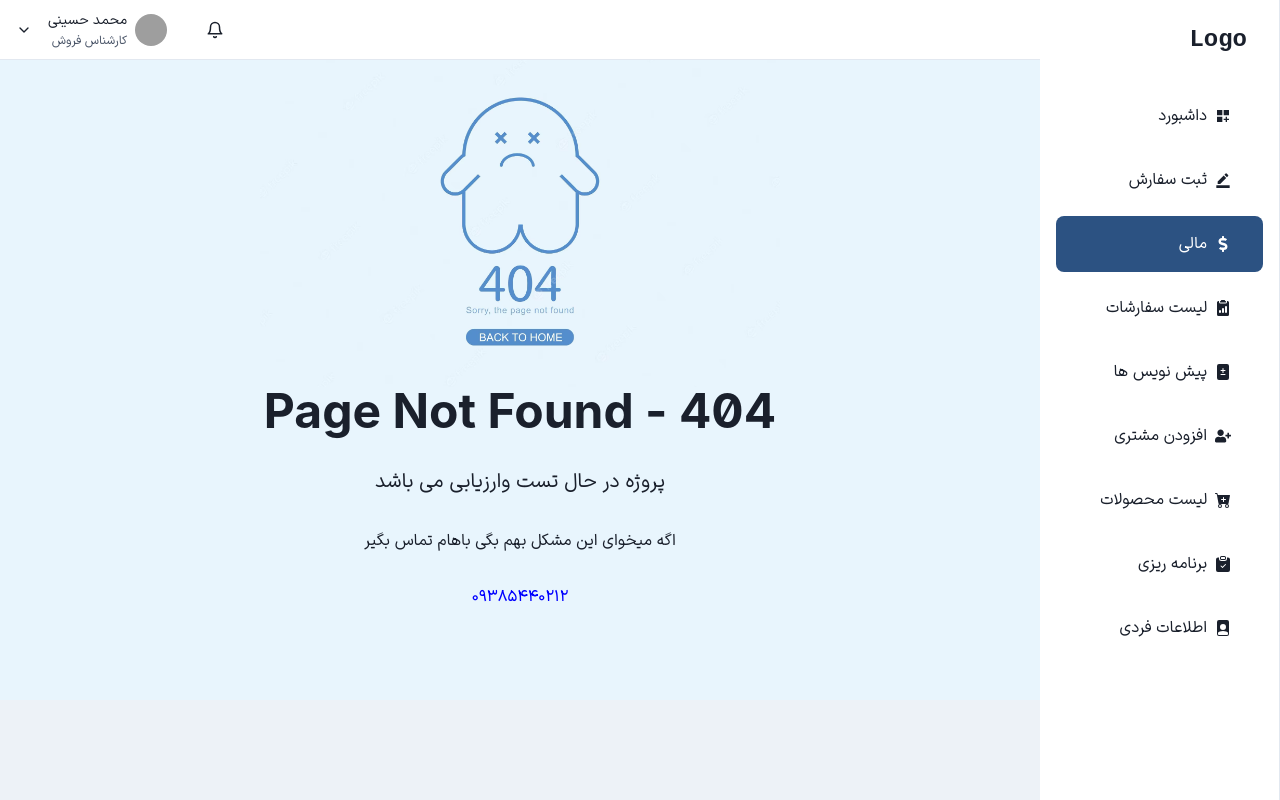
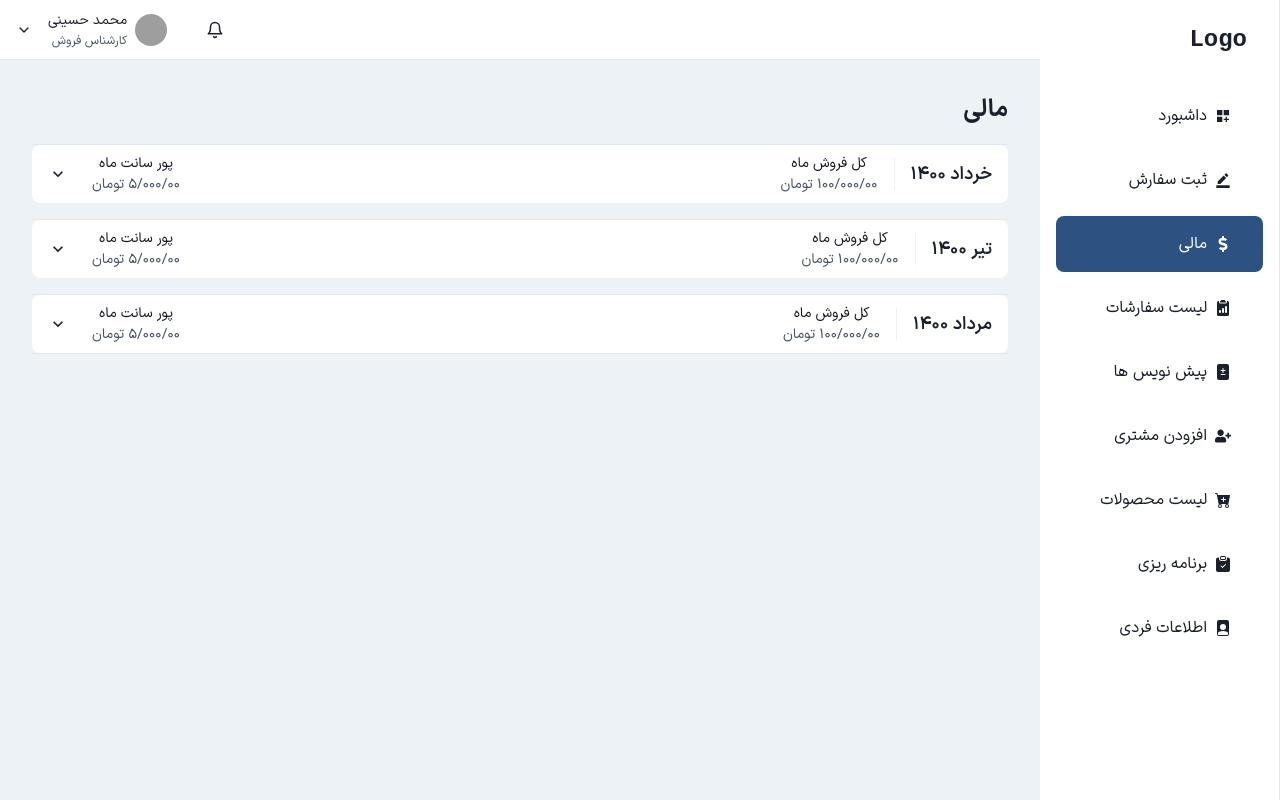
Before and after one commit to amirkh330/seller-panel, a Next.js app: page /finance in a window 1280 px wide. Before the commit this address had no page. Built offline with nearby package versions, Linux system fonts and the light colour scheme; grey boxes are pictures that could not be loaded.

Commit message:
create finance and set up logic add customer

```diff
--- /dev/null
+++ b/app/finance/page.tsx
@@ -0,0 +1,122 @@
+'use client'
+import { Card, Flex, Heading, chakra, Text, Divider } from '@chakra-ui/react'
+import {
+  Accordion,
+  AccordionItem,
+  AccordionButton,
+  AccordionPanel,
+  AccordionIcon,
+} from '@chakra-ui/react'
+import React from 'react'
+import { tableData, column } from '../../Utils/Constants'
+import { TableComponent } from '../../components/Table/Table'
+
+const page = () => {
+  return (
+    <chakra.div m='4'>
+      <Text my='4' fontSize='x-large' fontWeight='bold'>
+        مالی
+      </Text>
+
+      <Accordion>
+        <AccordionItem mb="4">
+          <AccordionButton bg='white' borderRadius='8'>
+            <Flex justifyContent='space-between' alignItems='center' w='full'>
+              <Flex alignItems='center'>
+                <Text fontSize='lg' fontWeight='semibold'>
+                  خرداد ۱۴۰۰
+                </Text>
+                <Divider orientation='vertical' h='8' mx='4' />
+                <div>
+                  <Text fontSize='sm' color='gray.900'>
+                    کل فروش ماه
+                  </Text>
+                  <Text fontSize='sm' color='gray.600'>
+                    100/000/00 تومان
+                  </Text>
+                </div>
+              </Flex>
+              <div>
+                <Text fontSize='sm' color='gray.900'>
+                  پور سانت ماه
+                </Text>
+                <Text fontSize='sm' color='gray.600'>
+                  5/000/00 تومان
+                </Text>
+              </div>
+            </Flex>
+            <AccordionIcon mr='6' />
+          </AccordionButton>
+          <AccordionPanel pb={4} bg='gray.50'>
+            <TableComponent data={tableData} column={column} />
+          </AccordionPanel>
+        </AccordionItem>
+        <AccordionItem mb="4">
+          <AccordionButton bg='white' borderRadius='8'>
+            <Flex justifyContent='space-between' alignItems='center' w='full'>
+              <Flex alignItems='center'>
+                <Text fontSize='lg' fontWeight='semibold'>
+                  تیر ۱۴۰۰
+                </Text>
+                <Divider orientation='vertical' h='8' mx='4' />
+                <div>
+                  <Text fontSize='sm' color='gray.900'>
+                    کل فروش ماه
+                  </Text>
+                  <Text fontSize='sm' color='gray.600'>
+                    100/000/00 تومان
+                  </Text>
+                </div>
+              </Flex>
+              <div>
+                <Text fontSize='sm' color='gray.900'>
+                  پور سانت ماه
+                </Text>
+                <Text fontSize='sm' color='gray.600'>
+                  5/000/00 تومان
+                </Text>
+              </div>
+            </Flex>
+            <AccordionIcon mr='6' />
+          </AccordionButton>
+          <AccordionPanel pb={4} bg='gray.50'>
+            <TableComponent data={tableData} column={column} />
+          </AccordionPanel>
+        </AccordionItem>
+        <AccordionItem mb="4">
+          <AccordionButton bg='white' borderRadius='8'>
+            <Flex justifyContent='space-between' alignItems='center' w='full'>
+              <Flex alignItems='center'>
+                <Text fontSize='lg' fontWeight='semibold'>
+                  مرداد ۱۴۰۰
+                </Text>
+                <Divider orientation='vertical' h='8' mx='4' />
+                <div>
+                  <Text fontSize='sm' color='gray.900'>
+                    کل فروش ماه
+                  </Text>
+                  <Text fontSize='sm' color='gray.600'>
+                    100/000/00 تومان
+                  </Text>
+                </div>
+              </Flex>
+              <div>
+                <Text fontSize='sm' color='gray.900'>
+                  پور سانت ماه
+                </Text>
+                <Text fontSize='sm' color='gray.600'>
+                  5/000/00 تومان
+                </Text>
+              </div>
+            </Flex>
+            <AccordionIcon mr='6' />
+          </AccordionButton>
+          <AccordionPanel pb={4} bg='gray.50'>
+            <TableComponent data={tableData} column={column} />
+          </AccordionPanel>
+        </AccordionItem>
+      </Accordion>
+    </chakra.div>
+  )
+}
+export default page
--- a/app/layout.tsx
+++ b/app/layout.tsx
@@ -49,7 +49,7 @@ interface LinkItemProps {
 const LinkItems: Array<LinkItemProps> = [
   { name: 'داشبورد', icon: MdDashboardCustomize, link: '/' },
   { name: 'ثبت سفارش', icon: MdBorderColor, link: '/add-order' },
-  { name: 'مالی', icon: FaDollarSign, link: '/finance', disabled: true },
+  { name: 'مالی', icon: FaDollarSign, link: '/finance'},
   { name: 'لیست سفارشات', icon: BsFillClipboard2DataFill, link: '/order' },
   {
     name: 'پیش نویس ها',
--- a/components/AddCustomer/AddCustomerComponent.tsx
+++ b/components/AddCustomer/AddCustomerComponent.tsx
@@ -1,8 +1,10 @@
 'use client'
 import { Button, Flex, Input, Text, chakra } from '@chakra-ui/react'
-import { Controller } from 'react-hook-form'
+import { Controller, useForm } from 'react-hook-form'
+
 export const AddCustomerComponent = (props: any) => {
-  const { handleSubmit, onSubmit, control } = props
+  const { control, register, handleSubmit } = useForm<any>()
+  const { onSubmit } = props
   return (
     <chakra.form onSubmit={handleSubmit(onSubmit)}>
       <Flex my='6' gap='4' flexWrap='wrap' justifyContent='space-between'>
```
Also changed, not shown: app/add-customer/AddCustomer.biz.tsx (+7 -2 lines), app/add-order/AddOrder.biz.tsx (+25 -5 lines), app/add-order/page.tsx (+30 -8 lines), components/AddOrder/ModalCheckOrder.tsx (added, +37 -0 lines).
